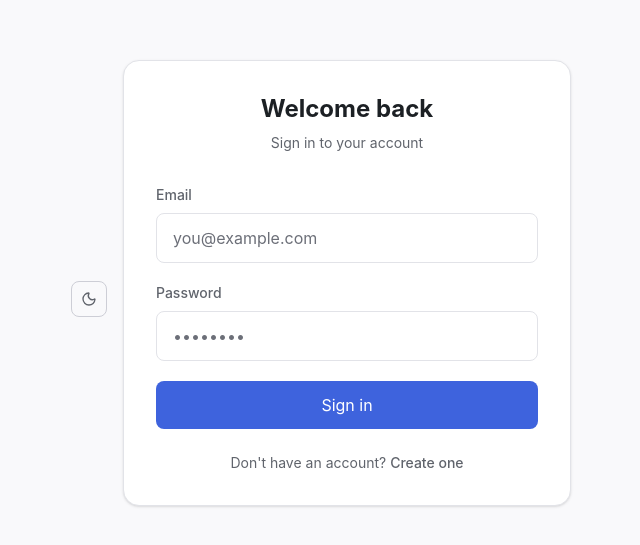
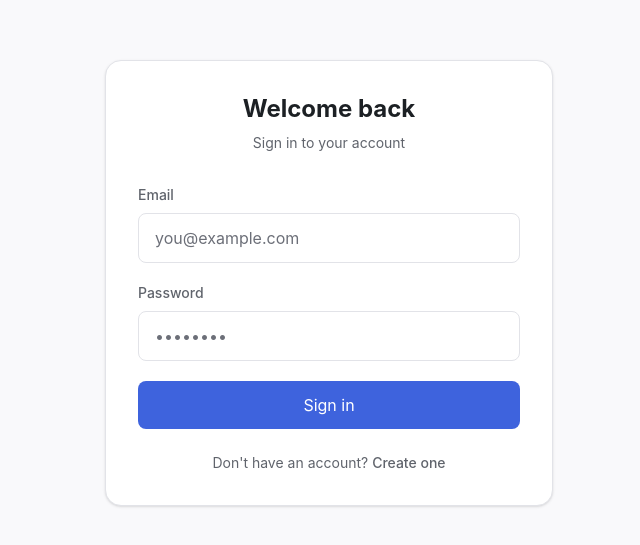
Before and after one commit to ma3llim/stub-server, a React (Vite) app in the folder frontend/: page /login in a window 1280 px wide. Shown: the part 117-662 px from the top of the page, without its empty margins (311-951 px from the left). Built offline with nearby package versions, Linux system fonts and the light colour scheme; no server answers.

Commit message:
feat: remove ThemeToggle component from Login page for cleaner UI

```diff
--- a/frontend/src/pages/Login.tsx
+++ b/frontend/src/pages/Login.tsx
@@ -1,13 +1,11 @@
 import { Link, useNavigate } from "react-router-dom";
 import LoginForm from "../components/auth/LoginForm";
-import ThemeToggle from "../theme/ThemeToggle";
 
 export default function Login() {
     const navigate = useNavigate();
 
     return (
         <main className="relative flex min-h-screen items-center justify-center bg-inset px-4">
-            <ThemeToggle className="absolute top-4 right-4" />
             <div className="w-full max-w-md">
                 <div className="rounded-2xl border border-border bg-surface p-8 shadow-sm">
                     <div className="mb-8 text-center">
```
